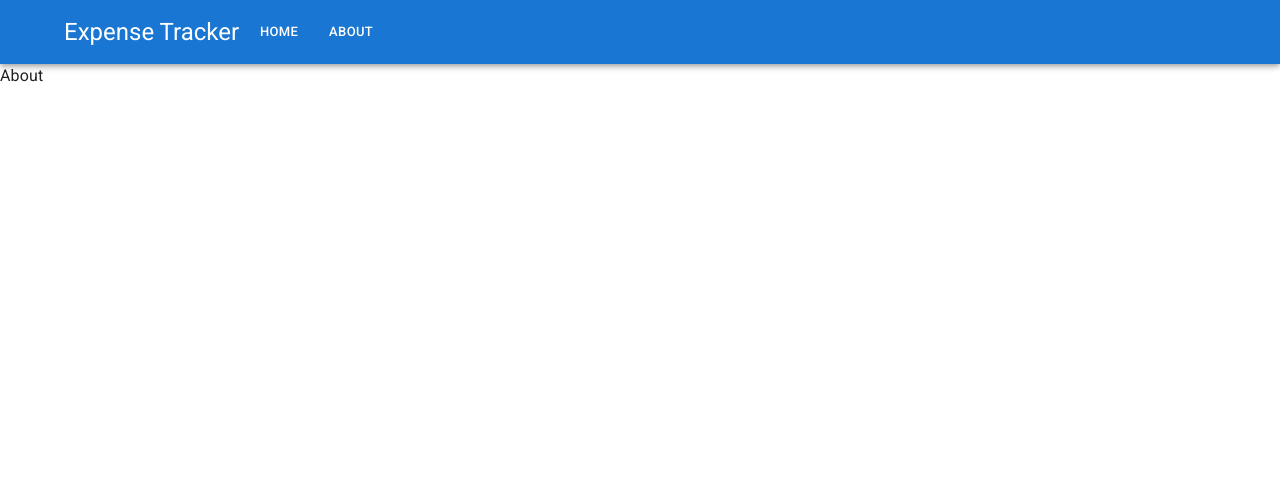
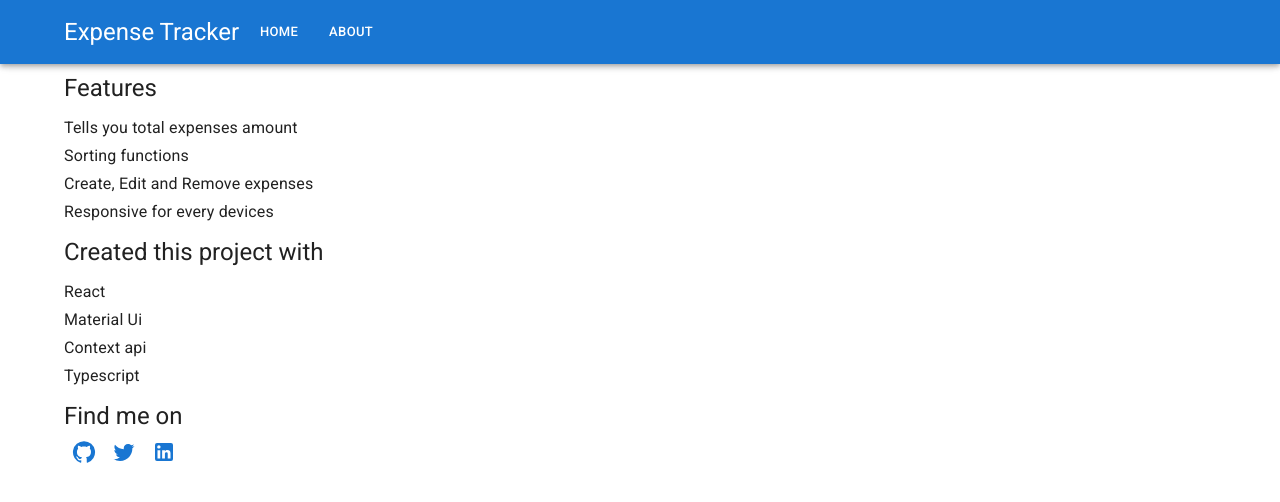
Before and after one commit to nainghtetlinn/project-expense-tracker, a React (Vite) app: page /about in a window 1280 px wide. Shown: the top 502 px of the page. Built offline with nearby package versions, Linux system fonts and the light colour scheme.

Commit message:
adding about page

```diff
--- a/src/pages/About.tsx
+++ b/src/pages/About.tsx
@@ -1,5 +1,58 @@
-import React from "react";
+import GitHubIcon from "@mui/icons-material/GitHub";
+import TwitterIcon from "@mui/icons-material/Twitter";
+import LinkedInIcon from "@mui/icons-material/LinkedIn";
+import {
+  Link as A,
+  IconButton,
+  Typography,
+  Container,
+  Stack,
+  List,
+  ListItemText,
+} from "@mui/material";
 
 export const About = () => {
-  return <div>About</div>;
+  return (
+    <>
+      <Container maxWidth="lg" sx={{ pt: 1 }}>
+        <Typography variant="h5">Features</Typography>
+        <List>
+          <ListItemText>Tells you total expenses amount</ListItemText>
+          <ListItemText>Sorting functions</ListItemText>
+          <ListItemText>Create, Edit and Remove expenses</ListItemText>
+          <ListItemText>Responsive for every devices</ListItemText>
+        </List>
+
+        <Typography variant="h5">Created this project with</Typography>
+        <List>
+          <ListItemText>React</ListItemText>
+          <ListItemText>Material Ui</ListItemText>
+          <ListItemText>Context api</ListItemText>
+          <ListItemText>Typescript</ListItemText>
+        </List>
+
+        <Typography variant="h5">Find me on</Typography>
+        <Stack direction="row" alignItems="center">
+          <IconButton>
+            <A href="https://github.com/nainghtetlinn" target="_blank">
+              <GitHubIcon />
+            </A>
+          </IconButton>
+          <IconButton>
+            <A href="https://twitter.com/Naing_95" target="_blank">
+              <TwitterIcon />
+            </A>
+          </IconButton>
+          <IconButton>
+            <A
+              href="https://www.linkedin.com/in/naing-htet-linn-111252228/"
+              target="_blank"
+            >
+              <LinkedInIcon />
+            </A>
+          </IconButton>
+        </Stack>
+      </Container>
+    </>
+  );
 };
--- a/src/pages/Home.tsx
+++ b/src/pages/Home.tsx
@@ -86,7 +86,7 @@ export const Home = () => {
                           "z-a",
                         ].includes(sortParam)
                           ? sortParam
-                          : "newest"
+                          : ""
                       }
                       onChange={handleChange}
                     >
```
